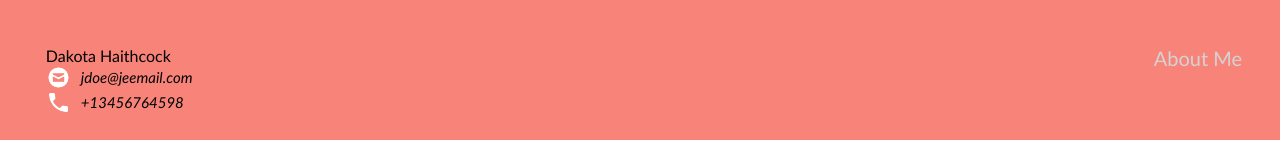
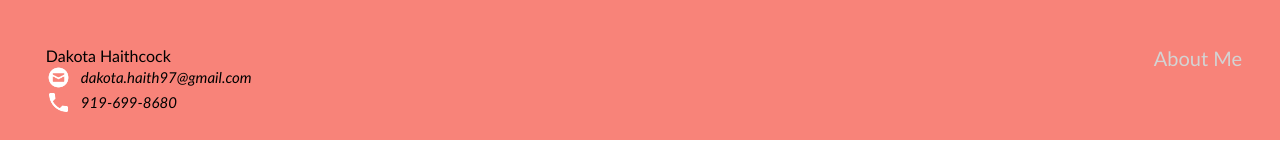
Before and after one commit to haithcock/Dakota-Webpage-Portfolio, a plain HTML site: page index.html in a window 1280 px wide. Shown: the top 143 px of the page. Drawn offline with Linux system fonts and the light colour scheme.

Commit message:
Update index.html

```diff
--- a/index.html
+++ b/index.html
@@ -13,12 +13,12 @@
           Dakota Haithcock
           <div class="contact_info">
             <img src="html_finalprojimages/envelope.png" alt="https://icons8.com/icon/124377/circled-envelope"/>
-          jdoe@jeemail.com
+          dakota.haith97@gmail.com
         </div>
         <div style="clear:both;"></div>
         <div class="contact_info">
           <img src="html_finalprojimages/phone.png" alt="https://icons8.com/icon/124377/circled-envelope"/>
-          +13456764598
+          919-699-8680
 
         </div>
         </div>
```
